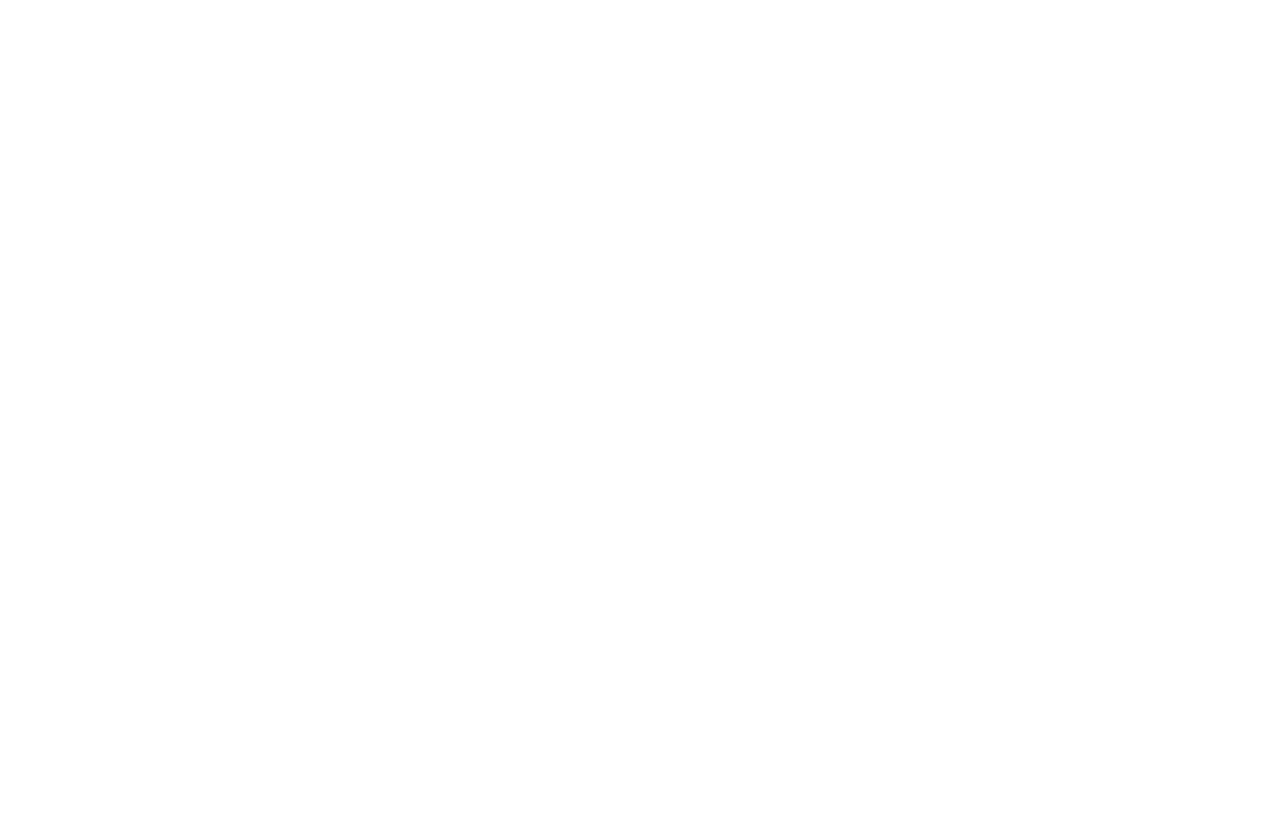
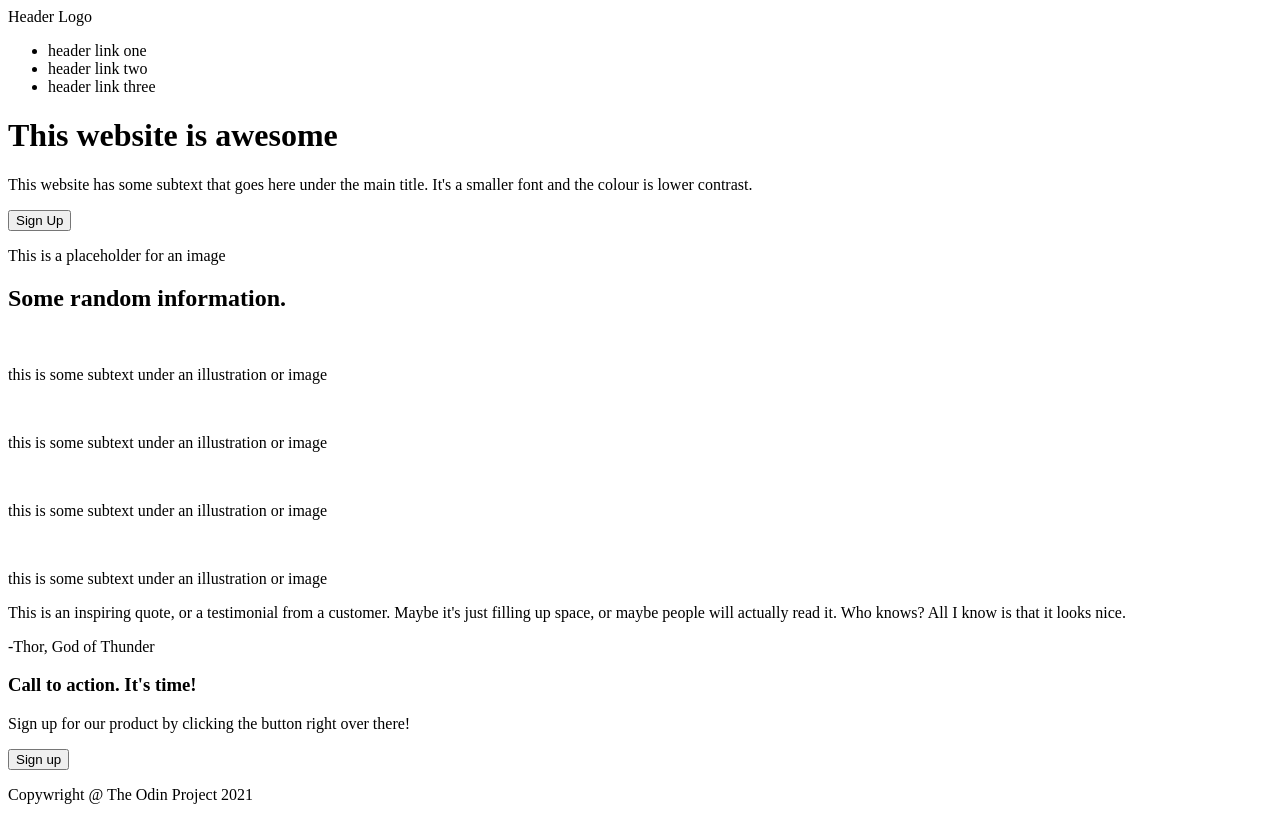
Before and after one commit to mythic-hypercurve/odin-landing-page, a plain HTML site: page index.html in a window 1280 px wide. Drawn offline with Linux system fonts and the light colour scheme.

Commit message:
Added HTML elements to Index

```diff
--- a/index.html
+++ b/index.html
@@ -4,7 +4,58 @@
     <meta charset="UTF-8" />
     <meta http-equiv="X-UA-Compatible" content="IE=edge" />
     <meta name="viewport" content="width=device-width, initial-scale=1.0" />
-    <title>Document</title>
+    <title>Awesome Website</title>
   </head>
-  <body></body>
+  <body>
+    <div>
+      Header Logo
+      <ul>
+        <li>header link one</li>
+        <li>header link two</li>
+        <li>header link three</li>
+      </ul>
+    </div>
+    <div>
+      <h1>This website is awesome</h1>
+      <p>
+        This website has some subtext that goes here under the main title. It's
+        a smaller font and the colour is lower contrast.
+      </p>
+      <button>Sign Up</button>
+      <div id="placeholderImage"><p>This is a placeholder for an image</p></div>
+    </div>
+    <div>
+      <h2>Some random information.</h2>
+      <div>
+        <img />
+        <p>this is some subtext under an illustration or image</p>
+      </div>
+      <div>
+        <img />
+        <p>this is some subtext under an illustration or image</p>
+      </div>
+      <div>
+        <img />
+        <p>this is some subtext under an illustration or image</p>
+      </div>
+      <div>
+        <img />
+        <p>this is some subtext under an illustration or image</p>
+      </div>
+    </div>
+    <div>
+      <p class="quote">
+        This is an inspiring quote, or a testimonial from a customer. Maybe it's
+        just filling up space, or maybe people will actually read it. Who knows?
+        All I know is that it looks nice.
+      </p>
+      <p class="quoteSource">-Thor, God of Thunder</p>
+    </div>
+    <div class="callToAction">
+      <h3>Call to action. It's time!</h3>
+      <p>Sign up for our product by clicking the button right over there!</p>
+      <button>Sign up</button>
+    </div>
+    <footer><p>Copywright @ The Odin Project 2021</p></footer>
+  </body>
 </html>
```
